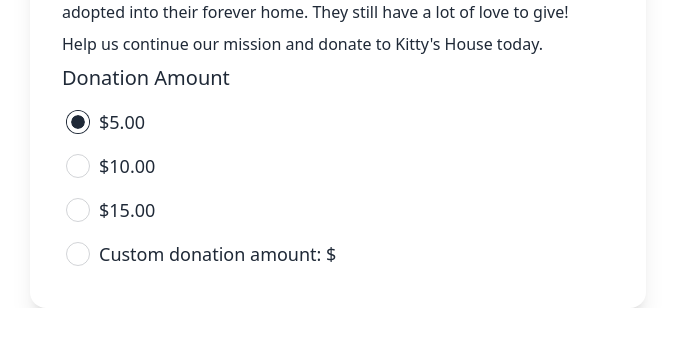
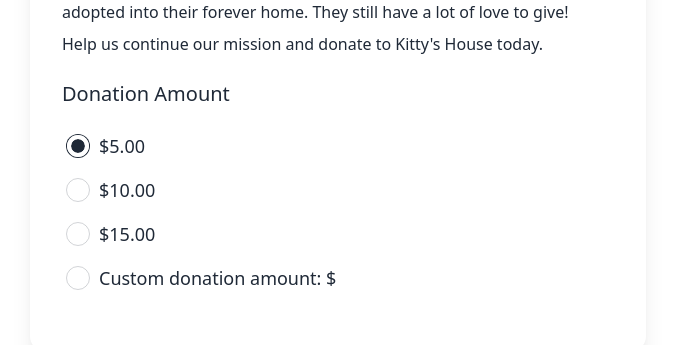
Before and after one commit to paypaldev/PayPal-React-Donate-Sample, a React (Vite) app: page / in a window 1280 px wide. Shown: the part 524-869 px from the top of the page, without its empty margins (302-977 px from the left). Before the commit the page ends 832 px from the top, so only its background shows below. Built offline with nearby package versions, Linux system fonts and the light colour scheme.

Commit message:
Update spacing

```diff
--- a/src/AmountPicker.jsx
+++ b/src/AmountPicker.jsx
@@ -5,8 +5,8 @@ export default function AmountPicker({ onAmountChange }) {
   const [isCustomSelected, setIsCustomSelected] = useState(false);
 
   return (
-    <fieldset className="" onChange={onAmountChange}>
-      <legend className="md:text-xl pb-2">Donation Amount</legend>
+    <fieldset className="pb-5 pt-4" onChange={onAmountChange}>
+      <legend className="md:text-xl pt-4">Donation Amount</legend>
       <div className="form-control">
         <label className="label">
           <input
```
